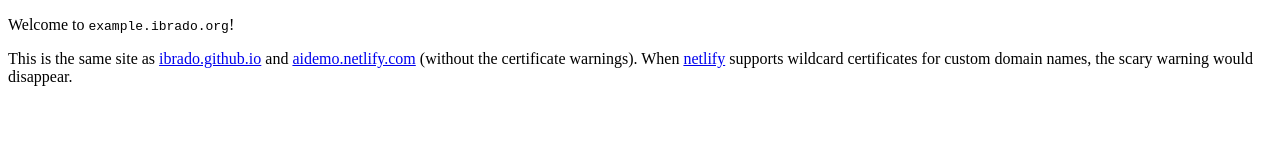
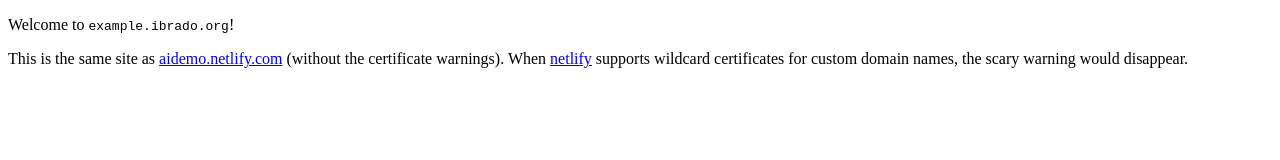
Before and after one commit to ibrado/ibrado.github.io, a plain HTML site: page index.html in a window 1280 px wide. Drawn offline with Linux system fonts and the light colour scheme.

Commit message:
Remove mention of GitHub, for clarity

```diff
--- a/index.html
+++ b/index.html
@@ -4,6 +4,6 @@
 <body>
 <p>Welcome to <tt>example.ibrado.org</tt>!</p>
 
-<p>This is the same site as <a href="https://ibrado.github.io/">ibrado.github.io</a> and <a href="https://aidemo.netlify.com/">aidemo.netlify.com</a> (without the certificate warnings). When <a href="https://www.netlify.com/">netlify</a> supports wildcard certificates for custom domain names, the scary warning would disappear.</p>
+<p>This is the same site as <a href="https://aidemo.netlify.com/">aidemo.netlify.com</a> (without the certificate warnings). When <a href="https://www.netlify.com/">netlify</a> supports wildcard certificates for custom domain names, the scary warning would disappear.</p>
 </body>
 </html>
```
